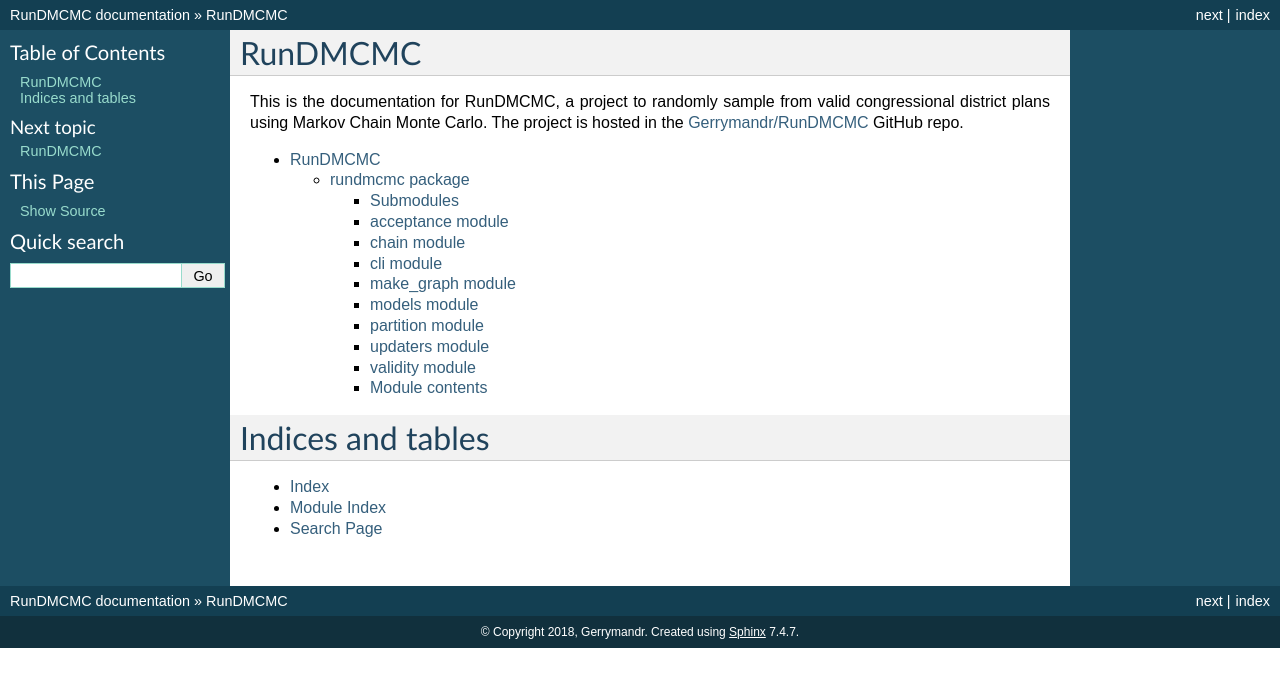
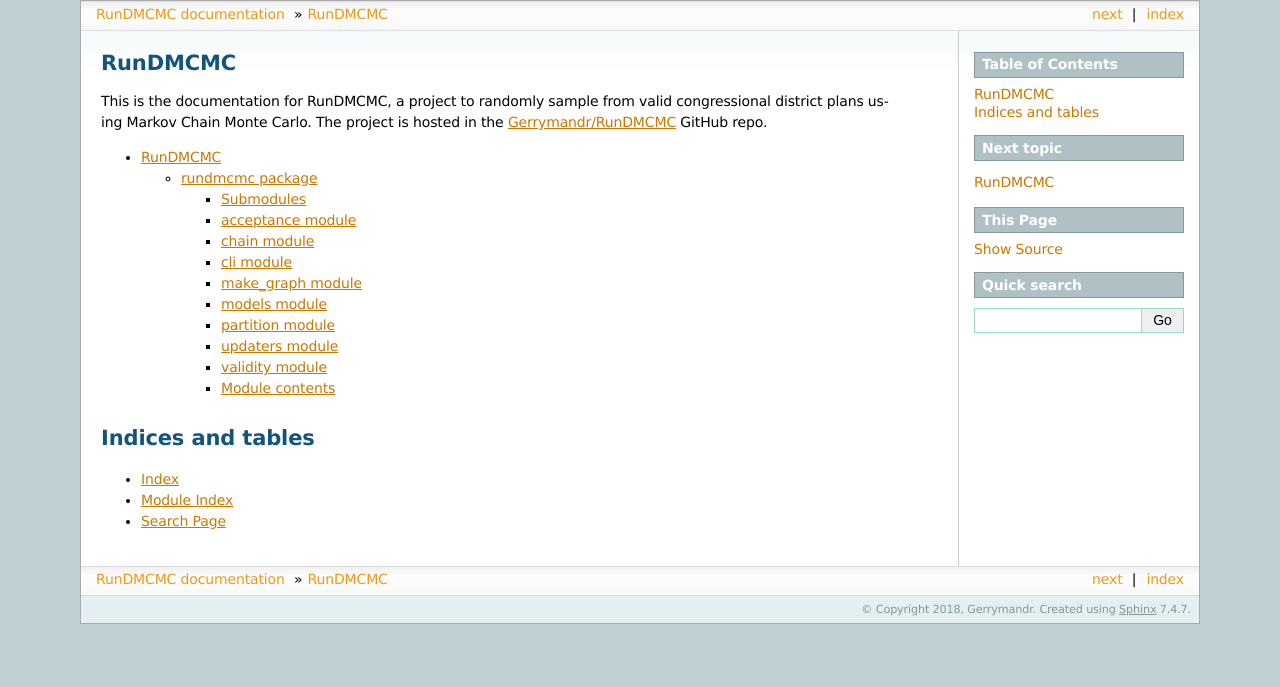
Before and after one commit to mggg/GerryChain, a Sphinx documentation site: the page built from docs/index.rst, in a window 1280 px wide. Shown: the top 687 px of the page. Built offline with Sphinx 7.4.7, drawn with Linux system fonts in a browser that asks for light colours.

Commit message:
Update sphinx config

```diff
--- a/docs/conf.py
+++ b/docs/conf.py
@@ -83,7 +83,7 @@
 # The theme to use for HTML and HTML Help pages.  See the documentation for
 # a list of builtin themes.
 #
-html_theme = 'default'
+html_theme = 'sphinxdoc'
 
 # Theme options are theme-specific and customize the look and feel of a theme
 # further.  For a list of options available for each theme, see the
@@ -168,7 +168,7 @@
 # Append the __init__ string of a class to the class docstring.
 autoclass_content = 'both'
 
-autodoc_default_flags = ["members", "undoc-members"]
+autodoc_default_flags = ["members"]
 
 # -- Mock C libraries --------------------------------------------------------
 
```
